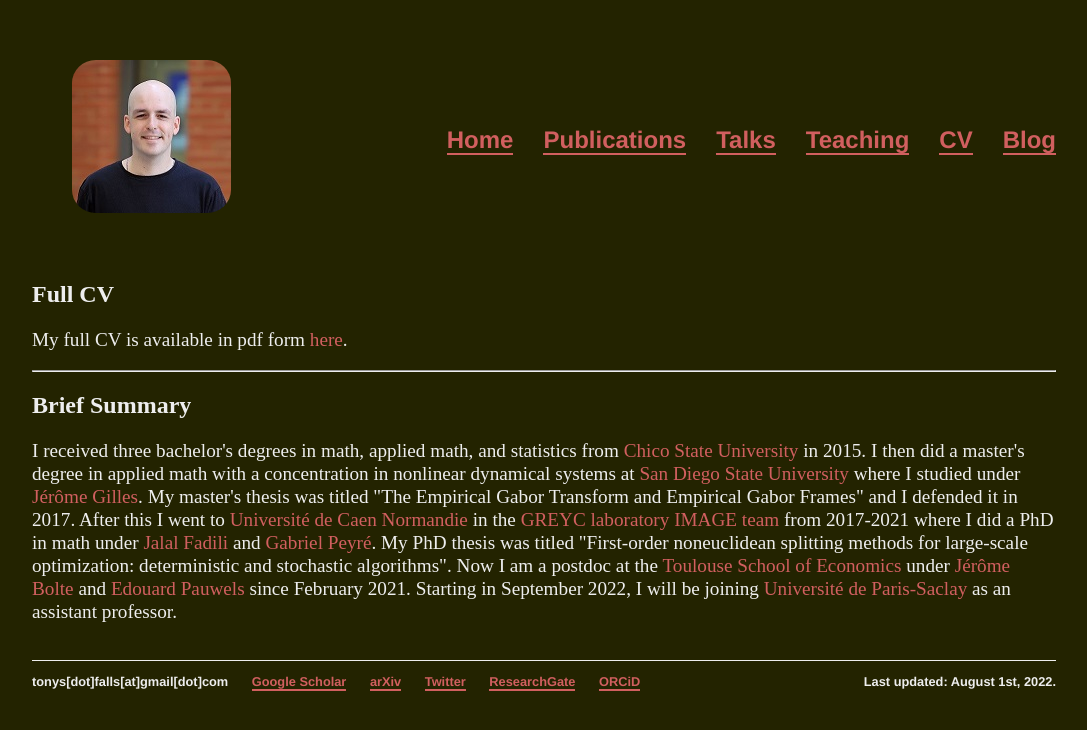
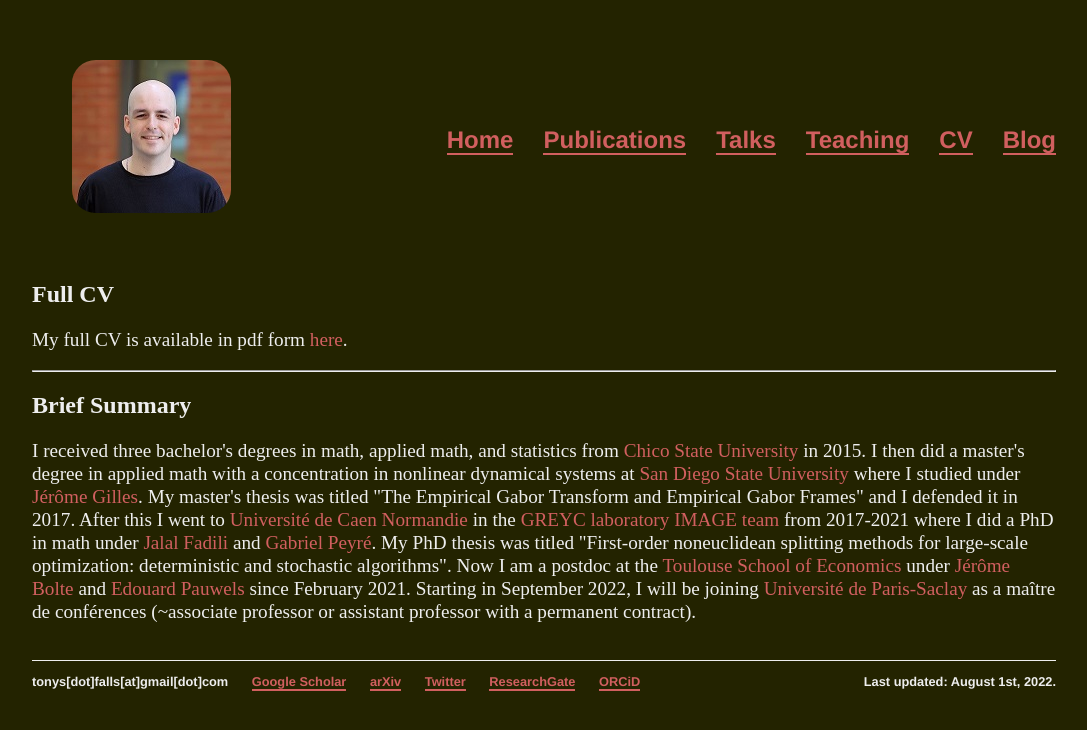
Before and after one commit to tonysf/tonysf.github.io, a Jekyll site: the page built from cv/index.html, in a window 1280 px wide. Shown: the top 730 px of the page, without its empty margins (96-1183 px from the left). Built offline with Jekyll 4.4.1, drawn with Linux system fonts in a browser that asks for light colours.

Commit message:
changed some links

```diff
--- a/cv/index.html
+++ b/cv/index.html
@@ -16,5 +16,5 @@
 	PhD thesis was titled "First-order noneuclidean splitting methods
 	for large-scale optimization: deterministic and stochastic algorithms". Now I am a postdoc at the <a href="https://www.tse-fr.eu/">Toulouse School of Economics</a> under
 	<a href="https://www.tse-fr.eu/fr/people/jerome-bolte">Jérôme Bolte</a> and <a href="https://www.irit.fr/~Edouard.Pauwels/">Edouard Pauwels</a> since February 2021. Starting in September 2022,
-	I will be joining <a href="https://www.universite-paris-saclay.fr/en">Université de Paris-Saclay</a> as an assistant professor.
+	I will be joining <a href="https://www.universite-paris-saclay.fr/en">Université de Paris-Saclay</a> as a maître de conférences (~associate professor or assistant professor with a permanent contract).
 </p>
--- a/index.html
+++ b/index.html
@@ -15,7 +15,7 @@
 		I gave a talk on nonsmooth implicit differentiation at <a href="https://cs2022.sciencesconf.org/">Curves and Surfaces 2022</a> in Arcachon, France.
 	</li>
 	<li>
-		I have accepted a permanent position as a maître de conférences (~associate professor or assistant professor with a permanent contract) with CentraleSupélec at the University of Paris-Saclay.
+		I have accepted a permanent position as a maître de conférences (~associate professor or assistant professor with a permanent contract) with <a href="https://www.centralesupelec.fr/">CentraleSupélec</a> at the <a href="https://www.universite-paris-saclay.fr/en">University of Paris-Saclay</a>.
 	</li>
 </ul>
 </p>
```
